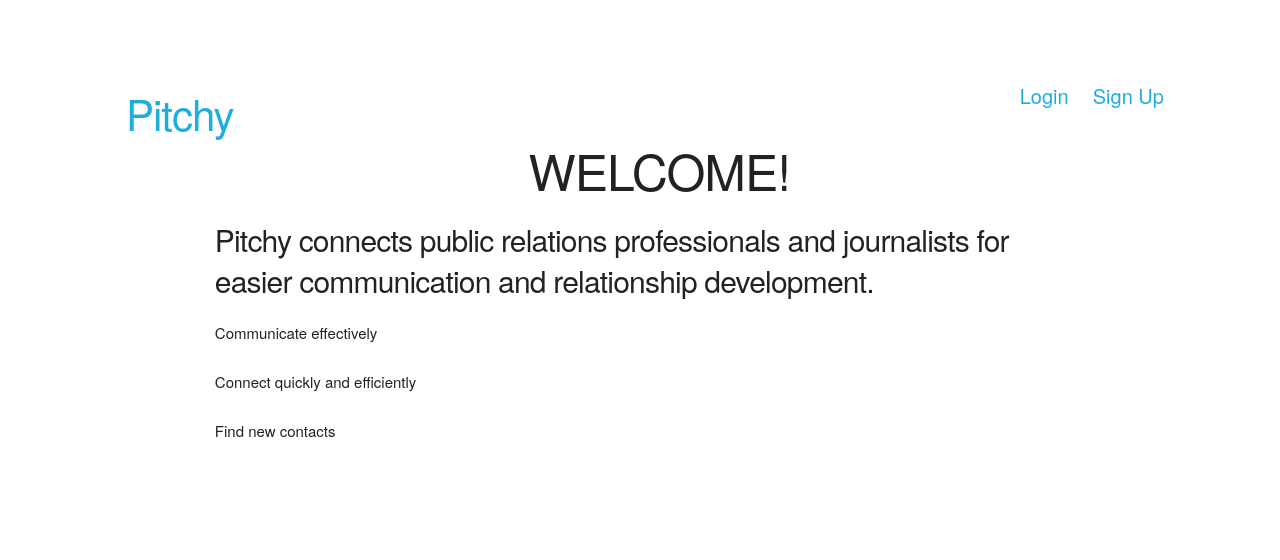
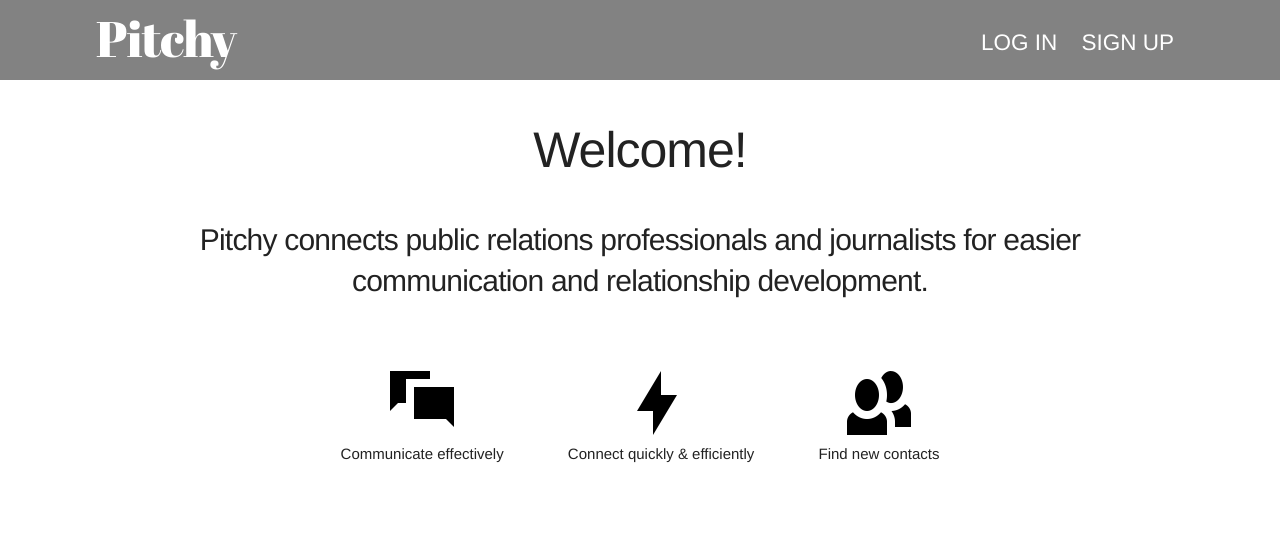
Before and after one commit to brianaeng/capstone-pitchy, a Django app: page / in a window 1280 px wide. Shown: the top 560 px of the page. Run offline with Django 3.2, Linux system fonts and the light colour scheme; parts of the project's set-up code (start-up, migrations or seed data) failed here and were passed over.

Commit message:
Adding some simple design so it doesn't look like complete trash! Aka taking a break on convo form.

```diff
--- a/pitchy/urls.py
+++ b/pitchy/urls.py
@@ -7,13 +7,13 @@ urlpatterns = [
     url(r'^logout/$', auth_views.logout, {'next_page': '/'}, name='logout'),
     url(r'^signup/$', views.SignUpView.as_view(), name='signup'),
     url(r'^$', views.HomepageView.as_view(), name='homepage'),
+    url(r'^connections/$', views.ConnectionsView.as_view(), name='connections'),
     url(r'^profile/edit/$', views.UpdateProfileView.as_view(), name='update_profile'),
-    url(r'^connections/$', views.ConnectionsView.as_view(), name='connections'),
-    url(r'^profiles/(?P<pk>\d+)/$', views.ProfileView.as_view(), name='profile'),
-    url(r'^messages/$', views.recent_messages, name='messages'),
+    url(r'^profile/(?P<pk>\d+)/$', views.ProfileView.as_view(), name='profile'),
     url(r'^friendship/confirm/(?P<pk>\d+)/', views.confirm_friend, name='confirmation'),
     url(r'^friendship/request/(?P<pk>\d+)/', views.request_friend, name='request_friend'),
     url(r'^search/$', views.search, name='search'),
+    url(r'^messages/$', views.recent_messages, name='messages'),
     url(r'^new_chat/(?P<pk>\d+)', views.start_chat, name='new_chat'),
     url(r'^create_chat/$', views.CreateChatView.as_view(), name='create_chat'),
     url(r'^(?P<label>[A-Za-z0-9\-\_]+)/$', views.chat_room, name='chat')
--- a/static/pitchy.css
+++ b/static/pitchy.css
@@ -1,5 +1,9 @@
 /* -- GENERAL - BASE.HTML -- */
 body {
+  font-family: helvetica;
+}
+
+.content-container {
   padding: 2rem 0 0 2rem;
   width: 85%;
   margin: 0 auto;
@@ -9,27 +13,40 @@ a {
   text-decoration: none;
 }
 
-.page-header {
-  margin: 2rem;
-  height: 4rem;
+#other-nav a:hover {
+  opacity: .5;
 }
 
-.page-header * {
-  display: inline;
-  vertical-align: middle;
+.page-header {
+  height: 8rem;
+  background-color: rgb(130, 130, 130);
+  margin-bottom: 2rem;
+}
+
+.whole-nav {
+  width: 85%;
+  margin: 0 auto;
+}
+
+.whole-nav a {
+  color: rgb(255, 255, 255);
 }
 
 #site-nav {
+  vertical-align: middle;
   float: left;
+  font-family: 'Abril Fatface', cursive;
+  margin: .75rem 0 1rem 0;
 }
 
 #other-nav {
+  margin: 2.5rem 0;
   float: right;
 }
 
 #other-nav a {
   margin: 1rem;
-  font-size: 2rem;
+  font-size: 2.25rem;
 }
 
 /* -- GENERAL ALERTS -- */
@@ -64,15 +81,39 @@ a {
 }
 
 /* -- HOMEPAGE.HTML -- */
-.homepage-content {
+#homepage-welcome, #homepage-points, #homepage-intro {
+  margin: 4rem auto;
   text-align: center;
 }
 
-/* -- CHAT -- */
-body {
-    padding-top: 4em;
+
+#homepage-points div {
+  display: inline-block;
+  margin: 3rem;
 }
 
+/* -- LOG IN/SIGN-UP -- */
+.registration-form {
+  margin: 4rem auto;
+  width: 50%;
+  text-align: center;
+}
+
+.registration-form h2 {
+  font-weight: bold;
+}
+
+.registration-form label, .registration-form input, .registration-form button {
+  margin: 1.5rem auto;
+  display: block;
+}
+
+.helptext {
+  opacity: .5;
+  display: block;
+}
+
+/* -- CHAT -- */
 p.deck {
     font-size: 2.5rem;
     font-weight: 200;
--- a/templates/base.html
+++ b/templates/base.html
@@ -7,10 +7,12 @@
     <link rel="stylesheet" type="text/css" href="{% static 'normalize.css' %}">
     <link rel="stylesheet" type="text/css" href="{% static 'skeleton.css' %}">
     <link rel="stylesheet" type="text/css" href="{% static 'pitchy.css' %}">
+    <link href="https://fonts.googleapis.com/css?family=Abril+Fatface" rel="stylesheet">
   </head>
   <body>
     <div class="page-header">
-      <h2 id="site-nav"><a href="/">Pitchy</a></h2>
+      <div class="whole-nav">
+        <h1 id="site-nav"><a href="/">Pitchy</a></h1>
         <nav id="other-nav">
           {% if request.user.is_authenticated %}
             <a href="/connections">Connections</a>
@@ -18,11 +20,11 @@
             <a href="{% url 'update_profile' %}">Profile</a>
             <a href="/logout">Sign Out</a>
           {% else %}
-          <a href="/login">Login</a>
-          <a href="/signup">Sign Up</a>
+            <a href="/login">LOG IN</a>
+            <a href="/signup">SIGN UP</a>
           {% endif %}
         </nav>
-
+      </div>
     </div>
 
     <div class="content container">
--- a/templates/homepage.html
+++ b/templates/homepage.html
@@ -1,19 +1,28 @@
 {% extends 'base.html' %}
 
 {% block content %}
-  <h1 class="homepage-content">WELCOME!</h1>
+  <h1 id="homepage-welcome">Welcome!</h1>
 
-  <h4>Pitchy connects public relations professionals and journalists for easier communication and relationship development.</h4>
+  <h4 id="homepage-intro">Pitchy connects public relations professionals and journalists for easier communication and relationship development.</h4>
 
+  <section id="homepage-points">
     <div>
+      <img src="static/chat.png" alt="chat icon">
       <p>
         Communicate effectively
       </p>
+    </div>
+    <div>
+      <img src="static/bolt.png" alt="bolt icon">
       <p>
-      Connect quickly and efficiently
+        Connect quickly & efficiently
       </p>
+    </div>
+    <div>
+      <img src="static/people.png" alt="people icon">
       <p>
         Find new contacts
       </p>
     </div>
+  </section>
 {% endblock content %}
--- a/templates/registration/login.html
+++ b/templates/registration/login.html
@@ -3,12 +3,14 @@
 {% block title %}Login{% endblock %}
 
 {% block content %}
-  <h2>Login</h2>
+<div class="registration-form">
+  <h2>Log In</h2>
 
   <form action="." method="POST">
       {{ form }}
       {% csrf_token %}
       <button>Login</button>
   </form>
+</div>
 
 {% endblock %}
--- a/templates/registration/signup.html
+++ b/templates/registration/signup.html
@@ -3,10 +3,12 @@
 {% block title %}Login{% endblock %}
 
 {% block content %}
+<div class="registration-form">
   <h2>Sign Up</h2>
     <form method="post">
       {% csrf_token %}
       {{ signup_form.as_p  }}
       <button type="submit">Sign Up</button>
     </form>
+</div>
 {% endblock %}
```
Also changed, not shown: static/bolt.png (added), static/chat.png (added), static/people.png (added). Lines whose indentation alone changed are shown as unchanged.
